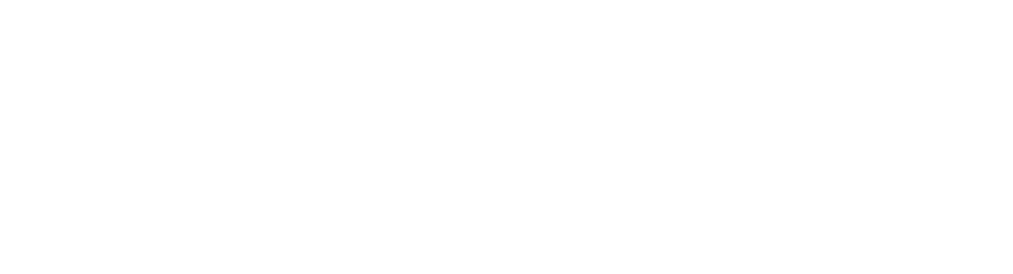
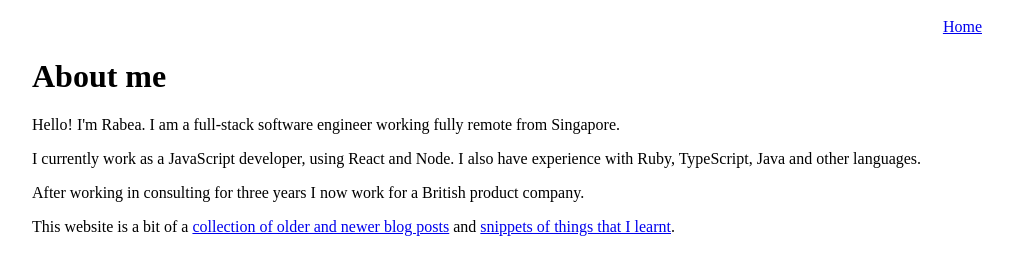
Before and after one commit to RabeaGleissner/personal-website, a Gatsby site: page /about-me in a window 1280 px wide. Before the commit this address had no page. Shown: the whole page, without its empty margins (123-1136 px from the left). Built offline with nearby package versions, Linux system fonts and the light colour scheme; Gatsby itself is replaced by a stand-in of ours.

Commit message:
About page

```diff
--- a/src/components/HomepageHeader.jsx
+++ b/src/components/HomepageHeader.jsx
@@ -13,13 +13,13 @@
         <nav className="homepage-header-nav">
           <ul>
             <li>
-              <Link to="/blog-index/">Blog posts</Link>
+              <Link to="/about-me/">About me</Link>
             </li>
             <li>
               <Link to="/til-index/">Today I learnt</Link>
             </li>
             <li>
-              <Link to="/about-me/">About me</Link>
+              <Link to="/blog-index/">Blog posts</Link>
             </li>
           </ul>
         </nav>
--- /dev/null
+++ b/src/pages/about-me.js
@@ -0,0 +1,15 @@
+import React from "react"
+import Layout from "../components/Layout"
+import { Link } from "gatsby"
+
+export default() => {
+  return (
+    <Layout>
+      <h1 className="about-me-title">About me</h1>
+      <p>Hello! I'm Rabea. I am a full-stack software engineer working fully remote from Singapore.</p>
+      <p>I currently work as a JavaScript developer, using React and Node. I also have experience with Ruby, TypeScript, Java and other languages.</p>
+      <p>After working in consulting for three years I now work for a British product company.</p>
+      <p>This website is a bit of a <Link to="/blog-index/">collection of older and newer blog posts</Link> and <Link to="/til-index/">snippets of things that I learnt</Link>.</p>
+    </Layout>
+  )
+}
```
